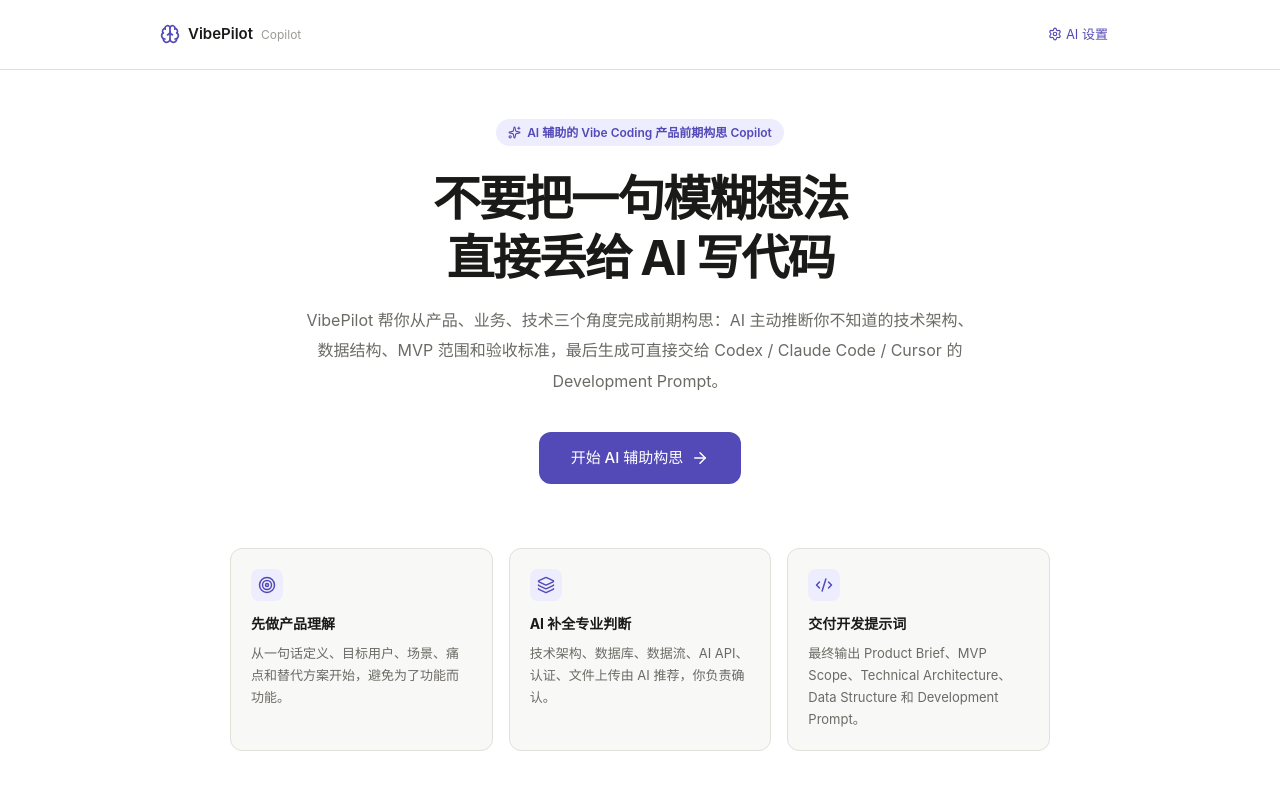
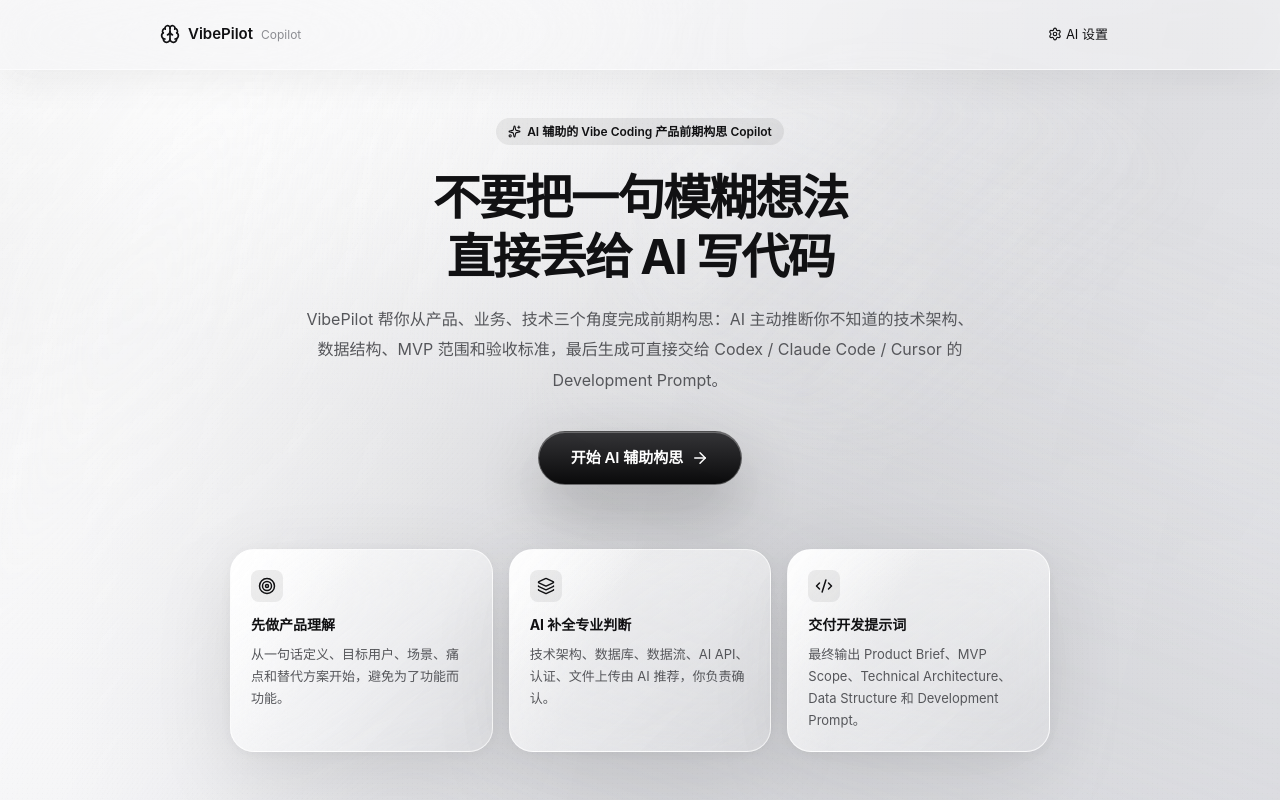
Before and after one commit to liuanye9-lab/vibe-product-framing-web, a React (Vite) app: page / in a window 1280 px wide. Built offline with nearby package versions, Linux system fonts and the light colour scheme.

Commit message:
Restyle UI with monochrome glassmorphism

```diff
--- a/src/components/DecisionCard.tsx
+++ b/src/components/DecisionCard.tsx
@@ -60,7 +60,7 @@ export default function DecisionCard({
   };
 
   return (
-    <div className="vp-card" style={{ marginBottom: 18, borderColor: 'var(--color-primary)', boxShadow: '0 18px 50px rgba(79, 70, 229, 0.12)' }}>
+    <div className="vp-card" style={{ marginBottom: 18, borderColor: 'rgba(18, 18, 18, 0.24)', boxShadow: '0 24px 70px rgba(0, 0, 0, 0.12)' }}>
       <div style={{ display: 'flex', alignItems: 'center', gap: 8, marginBottom: 12 }}>
         <span style={{ fontSize: 12, color: 'var(--color-primary)', fontWeight: 700, letterSpacing: '0.04em' }}>CORE DECISION</span>
         {accepted && <span style={{ display: 'inline-flex', alignItems: 'center', gap: 4, fontSize: 12, color: 'var(--color-success)' }}><Check size={13} /> 已接受</span>}
@@ -68,7 +68,7 @@ export default function DecisionCard({
 
       <h2 style={{ fontSize: 22, lineHeight: 1.35, fontWeight: 700, letterSpacing: '-0.02em', marginBottom: 14 }}>{decision.mainDecision}</h2>
 
-      <div style={{ padding: 14, borderRadius: 12, background: 'var(--color-primary-light)', border: '1px solid rgba(79, 70, 229, 0.18)', marginBottom: 12 }}>
+      <div style={{ padding: 14, borderRadius: 12, background: 'var(--color-primary-light)', border: '1px solid rgba(18, 18, 18, 0.12)', marginBottom: 12 }}>
         <div style={{ display: 'flex', gap: 8, alignItems: 'flex-start' }}>
           <Wand2 size={16} style={{ color: 'var(--color-primary)', marginTop: 2, flexShrink: 0 }} />
           <div>
@@ -95,7 +95,7 @@ export default function DecisionCard({
       </div>
 
       {actionError && (
-        <div style={{ marginTop: 12, padding: 10, borderRadius: 8, background: 'var(--color-danger-light)', border: '1px solid rgba(226,75,74,0.25)' }}>
+        <div style={{ marginTop: 12, padding: 10, borderRadius: 8, background: 'var(--color-danger-light)', border: '1px solid rgba(18, 18, 18, 0.14)' }}>
           <p style={{ fontSize: 12, color: 'var(--color-danger)', lineHeight: 1.6 }}>{actionError}</p>
         </div>
       )}
--- a/src/components/ScopeCreepWarning.tsx
+++ b/src/components/ScopeCreepWarning.tsx
@@ -14,7 +14,7 @@ export default function ScopeCreepWarning({ terms, warning }: ScopeCreepWarningP
         padding: 16,
         borderRadius: 12,
         background: 'var(--color-warning-light)',
-        border: '1px solid rgba(186, 117, 23, 0.35)',
+        border: '1px solid rgba(18, 18, 18, 0.14)',
         marginBottom: 18,
       }}
     >
--- a/src/components/SuggestionCard.tsx
+++ b/src/components/SuggestionCard.tsx
@@ -122,7 +122,7 @@ export default function SuggestionCard<T extends SuggestionValue = SuggestionVal
       )}
 
       {actionError && (
-        <div style={{ marginTop: 10, padding: 10, borderRadius: 8, background: 'var(--color-danger-light)', border: '1px solid rgba(226,75,74,0.25)' }}>
+        <div style={{ marginTop: 10, padding: 10, borderRadius: 8, background: 'var(--color-danger-light)', border: '1px solid rgba(18, 18, 18, 0.14)' }}>
           <p style={{ fontSize: 12, color: 'var(--color-danger)', lineHeight: 1.6 }}>{actionError}</p>
         </div>
       )}
--- a/src/index.css
+++ b/src/index.css
@@ -1,46 +1,57 @@
 @import "tailwindcss";
 
 :root {
-  --color-bg: #ffffff;
-  --color-surface: #f8f8f6;
-  --color-border: #e2e0d8;
-  --color-border-hover: #c9c7bf;
-  --color-text: #1a1a18;
-  --color-text-secondary: #6b6a64;
-  --color-text-hint: #9c9b95;
-  --color-primary: #534AB7;
-  --color-primary-light: #EEEDFE;
-  --color-success: #1D9E75;
-  --color-success-light: #E1F5EE;
-  --color-warning: #BA7517;
-  --color-warning-light: #FAEEDA;
-  --color-danger: #E24B4A;
-  --color-danger-light: #FCEBEB;
-  --color-primary-hover: #453DA0;
-  --color-radius: 10px;
-  --color-radius-sm: 6px;
-  --color-radius-lg: 12px;
-  --color-transition: 0.15s ease;
+  --color-bg: #f5f5f7;
+  --color-surface: rgba(255, 255, 255, 0.58);
+  --color-surface-strong: rgba(255, 255, 255, 0.78);
+  --color-border: rgba(18, 18, 18, 0.12);
+  --color-border-hover: rgba(18, 18, 18, 0.22);
+  --color-text: #111113;
+  --color-text-secondary: #55565a;
+  --color-text-hint: #8c8d92;
+  --color-primary: #111113;
+  --color-primary-light: rgba(18, 18, 18, 0.07);
+  --color-success: #2f3033;
+  --color-success-light: rgba(18, 18, 18, 0.065);
+  --color-warning: #4b4c50;
+  --color-warning-light: rgba(18, 18, 18, 0.055);
+  --color-danger: #1d1d1f;
+  --color-danger-light: rgba(18, 18, 18, 0.075);
+  --color-primary-hover: #000000;
+  --color-accent-lavender: #d7d7db;
+  --color-accent-clay: #c2c3c7;
+  --color-accent-sage: #ececef;
+  --color-accent-sky: #fafafa;
+  --color-radius: 16px;
+  --color-radius-sm: 10px;
+  --color-radius-lg: 24px;
+  --color-transition: 0.24s cubic-bezier(0.2, 0.8, 0.2, 1);
+  --vp-shadow-soft: 0 24px 80px rgba(0, 0, 0, 0.1), 0 2px 16px rgba(0, 0, 0, 0.05);
+  --vp-shadow-float: 0 34px 100px rgba(0, 0, 0, 0.14), inset 0 1px 0 rgba(255, 255, 255, 0.86);
+  --vp-glass-blur: blur(30px) saturate(1.35);
+  --vp-glass-edge: rgba(255, 255, 255, 0.72);
+  --vp-glass-inner: inset 0 1px 0 rgba(255, 255, 255, 0.86), inset 0 -1px 0 rgba(0, 0, 0, 0.035);
 }
 
 @media (prefers-color-scheme: dark) {
   :root {
-    --color-bg: #1a1a18;
-    --color-surface: #242422;
-    --color-border: #3a3a36;
-    --color-border-hover: #525250;
-    --color-text: #ecece8;
-    --color-text-secondary: #a0a09a;
-    --color-text-hint: #6b6b66;
-    --color-primary: #AFA9EC;
-    --color-primary-light: #2a2848;
-    --color-success: #5DCAA5;
-    --color-success-light: #1a2e28;
-    --color-warning: #EF9F27;
-    --color-warning-light: #2e2518;
-    --color-danger: #F09595;
-    --color-danger-light: #2e1c1c;
-    --color-primary-hover: #9B96E0;
+    --color-bg: #f5f5f7;
+    --color-surface: rgba(255, 255, 255, 0.58);
+    --color-surface-strong: rgba(255, 255, 255, 0.78);
+    --color-border: rgba(18, 18, 18, 0.12);
+    --color-border-hover: rgba(18, 18, 18, 0.22);
+    --color-text: #111113;
+    --color-text-secondary: #55565a;
+    --color-text-hint: #8c8d92;
+    --color-primary: #111113;
+    --color-primary-light: rgba(18, 18, 18, 0.07);
+    --color-success: #2f3033;
+    --color-success-light: rgba(18, 18, 18, 0.065);
+    --color-warning: #4b4c50;
+    --color-warning-light: rgba(18, 18, 18, 0.055);
+    --color-danger: #1d1d1f;
+    --color-danger-light: rgba(18, 18, 18, 0.075);
+    --color-primary-hover: #000000;
   }
 }
 
@@ -51,15 +62,58 @@
 }
 
 body {
+  position: relative;
+  isolation: isolate;
+  min-height: 100vh;
+  overflow-x: hidden;
   font-family: -apple-system, BlinkMacSystemFont, "Segoe UI", Roboto, "Noto Sans SC", sans-serif;
-  background-color: var(--color-bg);
+  background:
+    radial-gradient(ellipse at 16% 0%, rgba(255, 255, 255, 0.95) 0, rgba(255, 255, 255, 0.42) 34%, transparent 62%),
+    radial-gradient(ellipse at 78% 8%, rgba(206, 207, 212, 0.5) 0, transparent 58%),
+    radial-gradient(ellipse at 52% 88%, rgba(184, 185, 190, 0.42) 0, transparent 64%),
+    linear-gradient(145deg, #ffffff 0%, #f4f4f6 38%, #e7e8ec 100%);
   color: var(--color-text);
   line-height: 1.6;
   -webkit-font-smoothing: antialiased;
   -moz-osx-font-smoothing: grayscale;
 }
 
+body::before,
+body::after {
+  content: "";
+  position: fixed;
+  inset: -18%;
+  pointer-events: none;
+  z-index: 0;
+}
+
+body::before {
+  background:
+    linear-gradient(115deg, transparent 8%, rgba(255, 255, 255, 0.42) 26%, transparent 46%),
+    linear-gradient(20deg, transparent 18%, rgba(168, 169, 174, 0.18) 45%, transparent 72%);
+  filter: blur(32px);
+  animation: watercolorDrift 22s ease-in-out infinite alternate;
+}
+
+body::after {
+  z-index: 1;
+  opacity: 0.34;
+  background-image:
+    radial-gradient(rgba(0, 0, 0, 0.08) 0.55px, transparent 0.55px),
+    linear-gradient(105deg, rgba(255, 255, 255, 0.22), transparent 42%, rgba(0, 0, 0, 0.035));
+  background-size: 5px 5px, 100% 100%;
+  mix-blend-mode: soft-light;
+}
+
+@keyframes watercolorDrift {
+  0% { transform: translate3d(-1.5%, -1%, 0) rotate(-1deg) scale(1); }
+  50% { transform: translate3d(1%, 1.5%, 0) rotate(1deg) scale(1.04); }
+  100% { transform: translate3d(2%, -0.5%, 0) rotate(-0.5deg) scale(1.02); }
+}
+
 #root {
+  position: relative;
+  z-index: 2;
   min-height: 100vh;
 }
 
@@ -87,6 +141,47 @@ body {
   color: var(--color-text-secondary);
 }
 
+.vp-page {
+  position: relative;
+  isolation: isolate;
+}
+
+.vp-page::before {
+  content: "";
+  position: fixed;
+  inset: 0;
+  pointer-events: none;
+  z-index: -1;
+  background:
+    linear-gradient(120deg, rgba(255,255,255,0.34), transparent 38%, rgba(0,0,0,0.035) 72%, transparent);
+  mask-image: linear-gradient(180deg, rgba(0,0,0,0.7), transparent 82%);
+}
+
+.vp-page > main {
+  position: relative;
+}
+
+.vp-page > main::before {
+  content: "";
+  position: absolute;
+  top: 0;
+  right: 6%;
+  width: min(560px, 52vw);
+  height: min(360px, 36vw);
+  border-radius: 999px;
+  background: linear-gradient(135deg, rgba(255,255,255,0.46), rgba(210,211,216,0.16), transparent 72%);
+  filter: blur(18px);
+  opacity: 0.62;
+  pointer-events: none;
+  z-index: -1;
+  animation: liquidBlob 18s ease-in-out infinite alternate;
+}
+
+@keyframes liquidBlob {
+  from { transform: translate3d(0, 0, 0) rotate(0deg); border-radius: 47% 53% 61% 39% / 44% 42% 58% 56%; }
+  to { transform: translate3d(-18px, 24px, 0) rotate(8deg); border-radius: 58% 42% 44% 56% / 48% 60% 40% 52%; }
+}
+
 input, textarea, select, button {
   font-family: inherit;
   font-size: inherit;
@@ -100,14 +195,17 @@ input, textarea, select, button {
   justify-content: center;
   gap: 6px;
   padding: 10px 20px;
-  border: none;
-  border-radius: var(--color-radius);
+  border: 1px solid rgba(255, 255, 255, 0.64);
+  border-radius: 999px;
   font-size: 13px;
-  font-weight: 500;
+  font-weight: 600;
   cursor: pointer;
   transition: all var(--color-transition);
   text-decoration: none;
   line-height: 1.4;
+  backdrop-filter: var(--vp-glass-blur);
+  -webkit-backdrop-filter: var(--vp-glass-blur);
+  box-shadow: 0 12px 30px rgba(0, 0, 0, 0.07), var(--vp-glass-inner);
 }
 
 .vp-btn:disabled {
@@ -116,13 +214,16 @@ input, textarea, select, button {
 }
 
 .vp-btn-primary {
-  background: var(--color-primary);
-  color: #fff;
+  background: linear-gradient(180deg, rgba(50, 50, 53, 0.96), rgba(12, 12, 13, 0.96));
+  color: #ffffff;
+  box-shadow: 0 18px 42px rgba(0, 0, 0, 0.2), inset 0 1px 0 rgba(255, 255, 255, 0.24);
 }
 
 .vp-btn-primary:hover:not(:disabled) {
-  background: var(--color-primary-hover);
-  opacity: 0.92;
+  background: linear-gradient(180deg, #1f2022, var(--color-primary-hover));
+  opacity: 0.98;
+  transform: translateY(-1px);
+  box-shadow: 0 22px 54px rgba(0, 0, 0, 0.24), inset 0 1px 0 rgba(255, 255, 255, 0.28);
 }
 
 .vp-btn-primary:active:not(:disabled) {
@@ -130,14 +231,15 @@ input, textarea, select, button {
 }
 
 .vp-btn-ghost {
-  background: transparent;
+  background: rgba(255, 255, 255, 0.46);
   border: 1px solid var(--color-border);
   color: var(--color-text-secondary);
 }
 
 .vp-btn-ghost:hover:not(:disabled) {
   border-color: var(--color-border-hover);
-  background: var(--color-surface);
+  background: rgba(255, 255, 255, 0.76);
+  transform: translateY(-1px);
 }
 
 .vp-btn-ghost:disabled {
@@ -152,8 +254,8 @@ input, textarea, select, button {
 }
 
 .vp-btn-text:hover:not(:disabled) {
-  background: var(--color-primary-light);
-  border-radius: var(--color-radius-sm);
+  background: rgba(18, 18, 18, 0.06);
+  border-radius: 999px;
 }
 
 .vp-btn-danger-text {
@@ -173,21 +275,22 @@ input, textarea, select, button {
   align-items: center;
   gap: 8px;
   padding: 14px 32px;
-  background: var(--color-primary);
-  color: #fff;
-  border: none;
-  border-radius: var(--color-radius-lg);
+  background: linear-gradient(180deg, rgba(48, 48, 51, 0.98) 0%, rgba(6, 6, 7, 0.98) 100%);
+  color: #ffffff;
+  border: 1px solid rgba(255, 255, 255, 0.28);
+  border-radius: 999px;
   font-size: 15px;
-  font-weight: 500;
+  font-weight: 600;
   cursor: pointer;
   transition: all var(--color-transition);
+  box-shadow: 0 26px 62px rgba(0, 0, 0, 0.24), inset 0 1px 0 rgba(255, 255, 255, 0.28);
 }
 
 .vp-btn-cta:hover {
-  background: var(--color-primary-hover);
-  opacity: 0.95;
-  transform: translateY(-1px);
-  box-shadow: 0 4px 12px rgba(83, 74, 183, 0.25);
+  background: linear-gradient(180deg, #222326 0%, #000000 100%);
+  opacity: 0.98;
+  transform: translateY(-2px);
+  box-shadow: 0 32px 74px rgba(0, 0, 0, 0.28), inset 0 1px 0 rgba(255, 255, 255, 0.32);
 }
 
 .vp-btn-cta:active {
@@ -204,16 +307,48 @@ input, textarea, select, button {
 /* --- Card --- */
 
 .vp-card {
+  position: relative;
+  overflow: hidden;
   padding: 20px;
   border-radius: var(--color-radius-lg);
-  background: var(--color-surface);
-  border: 1px solid var(--color-border);
+  background:
+    linear-gradient(145deg, rgba(255, 255, 255, 0.72), rgba(242, 243, 246, 0.44)),
+    linear-gradient(115deg, rgba(255, 255, 255, 0.76), transparent 38%);
+  border: 1px solid var(--vp-glass-edge);
+  box-shadow: var(--vp-shadow-soft);
+  backdrop-filter: var(--vp-glass-blur);
+  -webkit-backdrop-filter: var(--vp-glass-blur);
+}
+
+.vp-card::before {
+  content: "";
+  position: absolute;
+  inset: 0;
+  pointer-events: none;
+  background:
+    linear-gradient(135deg, rgba(255, 255, 255, 0.58), transparent 32%),
+    linear-gradient(315deg, rgba(0, 0, 0, 0.035), transparent 46%);
+  opacity: 0.9;
+}
+
+.vp-card > * {
+  position: relative;
+  z-index: 1;
+}
+
+.vp-card:hover {
+  border-color: rgba(255, 255, 255, 0.88);
+  box-shadow: var(--vp-shadow-float);
+  transform: translateY(-1px);
 }
 
 .vp-card-dashed {
   padding: 24px;
   border-radius: var(--color-radius-lg);
-  border: 1px dashed var(--color-border);
+  border: 1px dashed rgba(18, 18, 18, 0.22);
+  background: rgba(255, 255, 255, 0.38);
+  backdrop-filter: blur(14px);
+  -webkit-backdrop-filter: blur(14px);
 }
 
 /* --- Input --- */
@@ -222,19 +357,23 @@ input, textarea, select, button {
   width: 100%;
   padding: 14px;
   border-radius: var(--color-radius);
-  border: 1px solid var(--color-border);
-  background: var(--color-bg);
+  border: 1px solid rgba(18, 18, 18, 0.12);
+  background: rgba(255, 255, 255, 0.52);
   color: var(--color-text);
   font-size: 14px;
   line-height: 1.7;
   resize: vertical;
   outline: none;
-  transition: border-color var(--color-transition), box-shadow var(--color-transition);
+  transition: border-color var(--color-transition), box-shadow var(--color-transition), background var(--color-transition);
+  box-shadow: var(--vp-glass-inner), 0 12px 30px rgba(0, 0, 0, 0.045);
+  backdrop-filter: blur(16px);
+  -webkit-backdrop-filter: blur(16px);
 }
 
 .vp-textarea:focus {
-  border-color: var(--color-primary);
-  box-shadow: 0 0 0 3px var(--color-primary-light);
+  border-color: rgba(18, 18, 18, 0.32);
+  background: rgba(255, 255, 255, 0.82);
+  box-shadow: 0 0 0 5px rgba(18, 18, 18, 0.07), 0 18px 42px rgba(0, 0, 0, 0.08);
 }
 
 .vp-textarea:disabled {
@@ -246,17 +385,21 @@ input, textarea, select, button {
   width: 100%;
   padding: 11px 12px;
   border-radius: var(--color-radius);
-  border: 1px solid var(--color-border);
-  background: var(--color-bg);
+  border: 1px solid rgba(18, 18, 18, 0.12);
+  background: rgba(255, 255, 255, 0.52);
   color: var(--color-text);
   font-size: 14px;
   outline: none;
-  transition: border-color var(--color-transition), box-shadow var(--color-transition);
+  transition: border-color var(--color-transition), box-shadow var(--color-transition), background var(--color-transition);
+  box-shadow: var(--vp-glass-inner), 0 10px 24px rgba(0, 0, 0, 0.04);
+  backdrop-filter: blur(16px);
+  -webkit-backdrop-filter: blur(16px);
 }
 
 .vp-input:focus {
-  border-color: var(--color-primary);
-  box-shadow: 0 0 0 3px var(--color-primary-light);
+  border-color: rgba(18, 18, 18, 0.32);
+  background: rgba(255, 255, 255, 0.82);
+  box-shadow: 0 0 0 5px rgba(18, 18, 18, 0.07), 0 18px 42px rgba(0, 0, 0, 0.08);
 }
 
 .vp-input:disabled {
@@ -272,8 +415,15 @@ input, textarea, select, button {
 /* --- Header --- */
 
 .vp-header {
+  position: sticky;
+  top: 0;
+  z-index: 20;
   padding: 1rem 2rem;
-  border-bottom: 1px solid var(--color-border);
+  border-bottom: 1px solid rgba(255, 255, 255, 0.58);
+  background: rgba(245, 245, 247, 0.58);
+  backdrop-filter: blur(30px) saturate(1.32);
+  -webkit-backdrop-filter: blur(30px) saturate(1.32);
+  box-shadow: 0 12px 36px rgba(0, 0, 0, 0.055);
 }
 
 .vp-header-inner {
@@ -288,8 +438,10 @@ input, textarea, select, button {
 
 .vp-collapse {
   border-radius: var(--color-radius);
-  border: 1px solid var(--color-border);
+  border: 1px solid rgba(18, 18, 18, 0.12);
   overflow: hidden;
+  background: rgba(255, 255, 255, 0.4);
+  box-shadow: 0 12px 30px rgba(0, 0, 0, 0.045);
 }
 
 .vp-collapse-trigger {
@@ -298,17 +450,17 @@ input, textarea, select, button {
   display: flex;
   align-items: center;
   justify-content: space-between;
-  background: var(--color-surface);
+  background: rgba(255, 255, 255, 0.58);
   border: none;
   cursor: pointer;
   color: var(--color-text);
   font-size: 13px;
-  font-weight: 500;
+  font-weight: 600;
   transition: background var(--color-transition);
 }
 
 .vp-collapse-trigger:hover {
-  background: var(--color-border);
+  background: rgba(255, 255, 255, 0.78);
 }
 
 .vp-collapse-content {
@@ -321,41 +473,43 @@ input, textarea, select, button {
   display: inline-flex;
   align-items: center;
   gap: 6px;
-  padding: 4px 10px;
-  border-radius: var(--color-radius-sm);
+  padding: 5px 12px;
+  border-radius: 999px;
   font-size: 12px;
-  font-weight: 500;
+  font-weight: 600;
+  border: 1px solid rgba(255, 255, 255, 0.62);
+  box-shadow: var(--vp-glass-inner);
 }
 
 .vp-quality-specific {
-  background: rgba(29, 158, 117, 0.12);
-  color: var(--color-success);
+  background: rgba(18, 18, 18, 0.07);
+  color: #1f2023;
 }
 
 .vp-quality-ok {
-  background: rgba(186, 117, 23, 0.12);
-  color: var(--color-warning);
+  background: rgba(18, 18, 18, 0.055);
+  color: #55565a;
 }
 
 .vp-quality-vague {
-  background: rgba(226, 75, 74, 0.12);
-  color: var(--color-danger);
+  background: rgba(18, 18, 18, 0.075);
+  color: #2f3033;
 }
 
 /* --- Example blocks --- */
 
 .vp-example-bad {
   padding: 12px;
-  border-radius: 8px;
-  background: var(--color-danger-light);
-  border: 1px solid rgba(226, 75, 74, 0.2);
+  border-radius: 18px;
+  background: rgba(18, 18, 18, 0.055);
+  border: 1px solid rgba(18, 18, 18, 0.12);
 }
 
 .vp-example-good {
   padding: 12px;
-  border-radius: 8px;
-  background: var(--color-success-light);
-  border: 1px solid rgba(29, 158, 117, 0.2);
+  border-radius: 18px;
+  background: rgba(255, 255, 255, 0.52);
+  border: 1px solid rgba(255, 255, 255, 0.68);
 }
 
 /* --- Page transition --- */
@@ -366,7 +520,7 @@ input, textarea, select, button {
 }
 
 .vp-page {
-  animation: fadeIn 0.3s ease-out;
+  animation: fadeIn 0.42s ease-out;
 }
 
 /* --- Progress bar animation --- */
@@ -396,31 +550,33 @@ input, textarea, select, button {
   align-items: center;
   gap: 6px;
   padding: 6px 14px;
-  background: var(--color-primary-light);
-  border: 1px solid transparent;
-  border-radius: var(--color-radius-sm);
+  background: rgba(255, 255, 255, 0.44);
+  border: 1px solid rgba(255, 255, 255, 0.66);
+  border-radius: 999px;
   color: var(--color-primary);
   font-size: 12px;
-  font-weight: 500;
+  font-weight: 600;
   cursor: pointer;
   transition: all var(--color-transition);
+  box-shadow: 0 10px 26px rgba(0, 0, 0, 0.055), var(--vp-glass-inner);
 }
 
 .vp-help-btn:hover {
-  border-color: var(--color-primary);
-  background: var(--color-bg);
+  border-color: rgba(18, 18, 18, 0.18);
+  background: rgba(255, 255, 255, 0.76);
+  transform: translateY(-1px);
 }
 
 /* --- Step nav --- */
 
 .vp-step-btn {
-  padding: 6px 12px;
-  border-radius: var(--color-radius-sm);
-  border: none;
+  padding: 7px 13px;
+  border-radius: 999px;
+  border: 1px solid transparent;
   background: transparent;
   color: var(--color-text-hint);
   font-size: 12px;
-  font-weight: 400;
+  font-weight: 500;
   cursor: pointer;
   white-space: nowrap;
   display: flex;
@@ -430,18 +586,21 @@ input, textarea, select, button {
 }
 
 .vp-step-btn:hover {
-  background: var(--color-surface);
+  background: rgba(255, 255, 255, 0.54);
   color: var(--color-text-secondary);
+  border-color: rgba(255, 255, 255, 0.62);
 }
 
 .vp-step-btn-active {
-  background: var(--color-primary-light);
+  background: rgba(255, 255, 255, 0.72);
   color: var(--color-primary);
-  font-weight: 500;
+  border-color: rgba(255, 255, 255, 0.74);
+  font-weight: 700;
+  box-shadow: var(--vp-glass-inner), 0 10px 24px rgba(0, 0, 0, 0.055);
 }
 
 .vp-step-btn-active:hover {
-  background: var(--color-primary-light);
+  background: rgba(255, 255, 255, 0.82);
   color: var(--color-primary);
 }
 
@@ -461,12 +620,12 @@ input, textarea, select, button {
 }
 
 ::-webkit-scrollbar-thumb {
-  background: var(--color-border);
-  border-radius: 3px;
+  background: rgba(18, 18, 18, 0.22);
+  border-radius: 999px;
 }
 
 ::-webkit-scrollbar-thumb:hover {
-  background: var(--color-border-hover);
+  background: rgba(18, 18, 18, 0.34);
 }
 
 /* --- Responsive --- */
--- a/src/pages/SettingsPage.tsx
+++ b/src/pages/SettingsPage.tsx
@@ -225,7 +225,7 @@ export default function SettingsPage() {
               className="vp-card"
               style={{
                 marginBottom: 24,
-                borderColor: 'rgba(29,158,117,0.3)',
+                borderColor: 'rgba(18,18,18,0.14)',
                 background: 'var(--color-success-light)',
               }}
             >
@@ -246,7 +246,7 @@ export default function SettingsPage() {
               className="vp-card"
               style={{
                 marginBottom: 24,
-                borderColor: 'rgba(186,117,23,0.3)',
+                borderColor: 'rgba(18,18,18,0.14)',
                 background: 'var(--color-warning-light)',
               }}
             >
@@ -388,7 +388,7 @@ export default function SettingsPage() {
               className="vp-card"
               style={{
                 marginBottom: 16,
-                borderColor: testResult.ok ? 'rgba(29,158,117,0.3)' : 'rgba(226,75,74,0.3)',
+                borderColor: testResult.ok ? 'rgba(18,18,18,0.14)' : 'rgba(18,18,18,0.18)',
                 background: testResult.ok ? 'var(--color-success-light)' : 'var(--color-danger-light)',
               }}
             >
```
Also changed, not shown: src/pages/GuidePage.tsx (+5 -5 lines).
